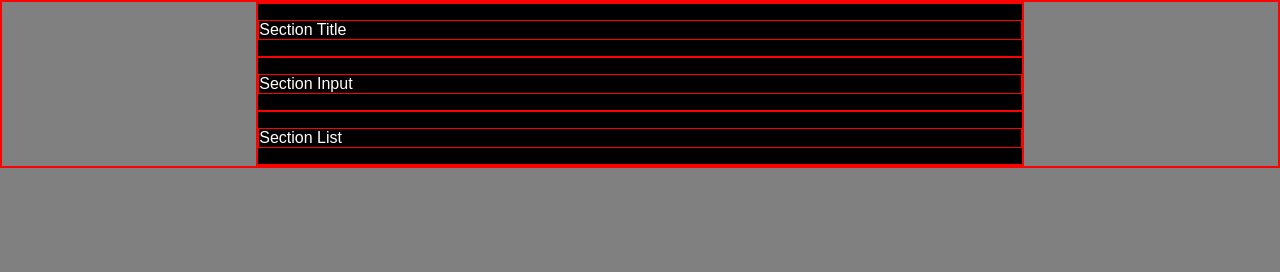
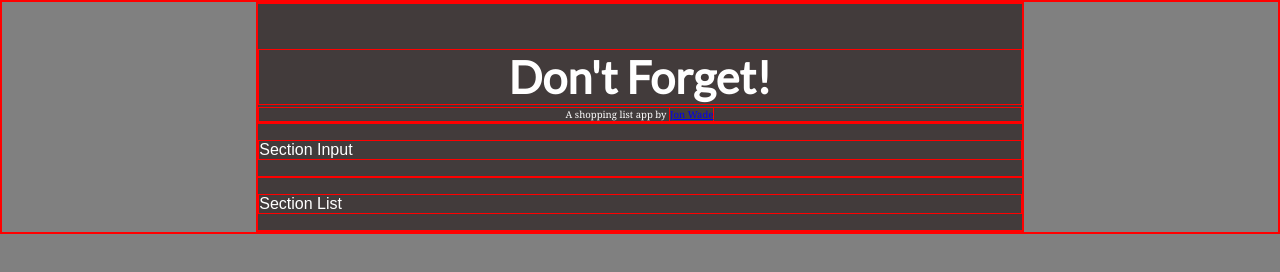
Before and after one commit to jon-wade/dont-forget-app, a plain HTML site: page index.html in a window 1280 px wide. Drawn offline with Linux system fonts and the light colour scheme.

Commit message:
add in content and formating to title section

```diff
--- a/css/style.css
+++ b/css/style.css
@@ -10,7 +10,25 @@ body {
 .main {
     width: 60%;
     margin: 0 auto;
-    background-color: black;
+    background-color: rgba(66,59,59,1);
+}
+
+.title h1, h2 {
+    text-align: center;
+}
+
+.title h1 {
+    font-size: 2.8em;
+    margin: 1em 0 0 0;
+    font-weight: 800;
+    font-family: "Lato", sans-serif;
+}
+
+.title h2 {
+    font-size: 0.6em;
+    margin: 0.2em 0 0 0;
+    font-weight: 200;
+    font-family: "Noto Serif", serif;
 }
 
 
--- a/index.html
+++ b/index.html
@@ -6,11 +6,13 @@
     <title>Don't Forget App</title>
     <link rel="stylesheet" href="css/normalize.css">
     <link rel="stylesheet" href="css/style.css">
+    <link href='https://fonts.googleapis.com/css?family=Lato|Noto+Serif' rel='stylesheet' type='text/css'>
 </head>
 <body>
     <div class="main">
         <section class="title">
-            <p>Section Title</p>
+            <h1>Don't Forget!</h1>
+            <h2>A shopping list app by <a href="http://jonwade.codes">Jon Wade</a></h2>
         </section>
         <section class="input">
             <p>Section Input</p>
```
